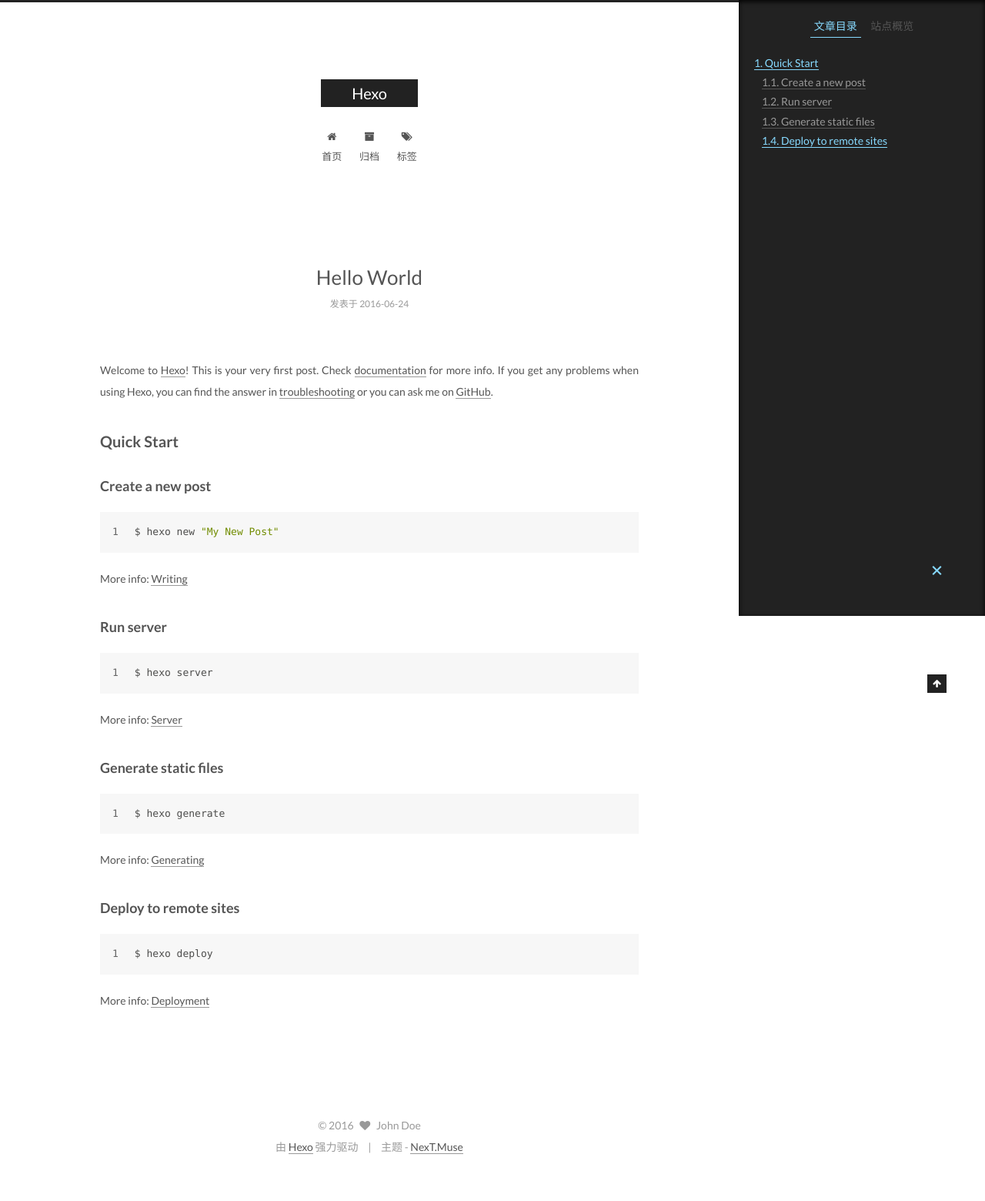
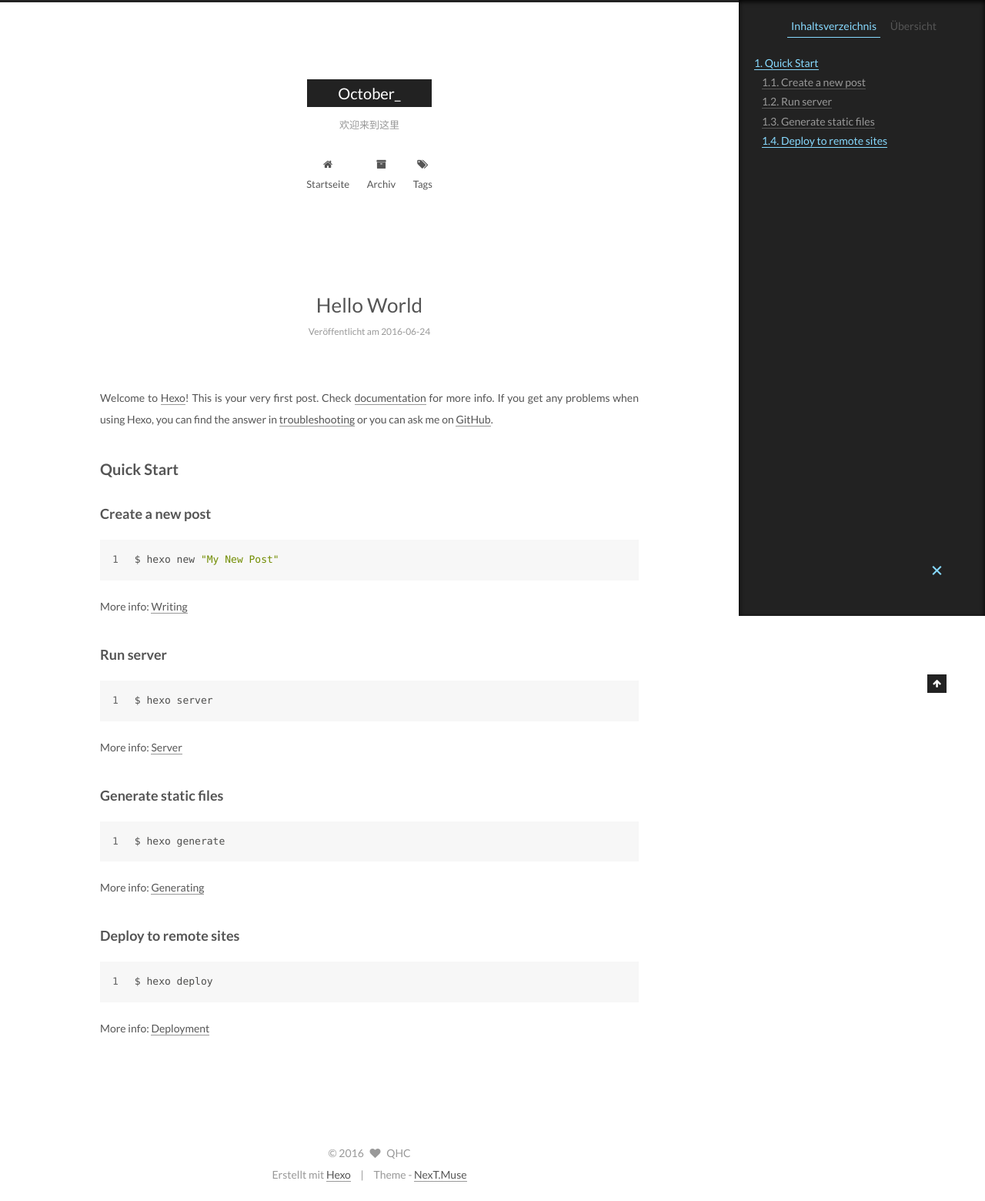
Before and after one commit to qinhaichuan/qinhaichuan.github.io, a plain HTML site: page 2016/06/24/hello-world/index.html in a window 1280 px wide. Shown: the whole page at 77% size. Before the commit the page ends 1524 px from the top, so only its background shows below. Drawn offline with Linux system fonts and the light colour scheme.

Commit message:
Site updated: 2016-06-24 12:38:39

```diff
--- a/2016/06/24/hello-world/index.html
+++ b/2016/06/24/hello-world/index.html
@@ -89,7 +89,7 @@
 <meta property="og:type" content="article">
 <meta property="og:title" content="Hello World">
 <meta property="og:url" content="http://yoursite.com/2016/06/24/hello-world/index.html">
-<meta property="og:site_name" content="Hexo">
+<meta property="og:site_name" content="October_">
 <meta property="og:description" content="Welcome to Hexo! This is your very first post. Check documentation for more info. If you get any problems when using Hexo, you can find the answer in troubleshooting or you can ask me on GitHub.
 Quick">
 <meta property="og:updated_time" content="2016-06-24T03:51:52.000Z">
@@ -109,7 +109,7 @@
     motion: true,
     duoshuo: {
       userId: 0,
-      author: '博主'
+      author: 'Author'
     }
   };
 </script>
@@ -119,10 +119,10 @@
 
   <link rel="canonical" href="http://yoursite.com/2016/06/24/hello-world/"/>
 
-  <title> Hello World | Hexo </title>
+  <title> Hello World | October_ </title>
 </head>
 
-<body itemscope itemtype="http://schema.org/WebPage" lang="zh-Hans">
+<body itemscope itemtype="http://schema.org/WebPage" lang="">
 
 
 
@@ -150,11 +150,11 @@
   <div class="custom-logo-site-title">
     <a href="/"  class="brand" rel="start">
       <span class="logo-line-before"><i></i></span>
-      <span class="site-title">Hexo</span>
+      <span class="site-title">October_</span>
       <span class="logo-line-after"><i></i></span>
     </a>
   </div>
-  <p class="site-subtitle"></p>
+  <p class="site-subtitle">欢迎来到这里</p>
 </div>
 
 <div class="site-nav-toggle">
@@ -177,7 +177,7 @@
 
               <i class="menu-item-icon fa fa-fw fa-home"></i> <br />
 
-            首页
+            Startseite
           </a>
         </li>
 
@@ -187,7 +187,7 @@
 
               <i class="menu-item-icon fa fa-fw fa-archive"></i> <br />
 
-            归档
+            Archiv
           </a>
         </li>
 
@@ -197,7 +197,7 @@
 
               <i class="menu-item-icon fa fa-fw fa-tags"></i> <br />
 
-            标签
+            Tags
           </a>
         </li>
 
@@ -250,7 +250,7 @@
             <span class="post-meta-item-icon">
               <i class="fa fa-calendar-o"></i>
             </span>
-            <span class="post-meta-item-text">发表于</span>
+            <span class="post-meta-item-text">Veröffentlicht am</span>
             <time itemprop="dateCreated" datetime="2016-06-24T11:51:52+08:00" content="2016-06-24">
               2016-06-24
             </time>
@@ -353,10 +353,10 @@
 
         <ul class="sidebar-nav motion-element">
           <li class="sidebar-nav-toc sidebar-nav-active" data-target="post-toc-wrap" >
-            文章目录
+            Inhaltsverzeichnis
           </li>
           <li class="sidebar-nav-overview" data-target="site-overview">
-            站点概览
+            Übersicht
           </li>
         </ul>
 
@@ -365,15 +365,15 @@
         <div class="site-author motion-element" itemprop="author" itemscope itemtype="http://schema.org/Person">
           <img class="site-author-image" itemprop="image"
                src="/images/avatar.gif"
-               alt="John Doe" />
-          <p class="site-author-name" itemprop="name">John Doe</p>
+               alt="QHC" />
+          <p class="site-author-name" itemprop="name">QHC</p>
           <p class="site-description motion-element" itemprop="description"></p>
         </div>
         <nav class="site-state motion-element">
           <div class="site-state-item site-state-posts">
             <a href="/archives">
               <span class="site-state-item-count">1</span>
-              <span class="site-state-item-name">日志</span>
+              <span class="site-state-item-name">Artikel</span>
             </a>
           </div>
 
@@ -427,15 +427,15 @@
   <span class="with-love">
     <i class="fa fa-heart"></i>
   </span>
-  <span class="author" itemprop="copyrightHolder">John Doe</span>
+  <span class="author" itemprop="copyrightHolder">QHC</span>
 </div>
 
 <div class="powered-by">
-  由 <a class="theme-link" href="http://hexo.io">Hexo</a> 强力驱动
+  Erstellt mit  <a class="theme-link" href="http://hexo.io">Hexo</a>
 </div>
 
 <div class="theme-info">
-  主题 -
+  Theme -
   <a class="theme-link" href="https://github.com/iissnan/hexo-theme-next">
     NexT.Muse
   </a>
--- a/css/main.css
+++ b/css/main.css
@@ -1548,7 +1548,7 @@
   width: 4px;
   height: 4px;
   border-radius: 50%;
-  background: #ffff09;
+  background: #086004;
 }
 .links-of-blogroll {
   font-size: 13px;
```
Also changed, not shown: archives/2016/06/index.html (+18 -18 lines), archives/2016/index.html (+18 -18 lines), archives/index.html (+18 -18 lines), index.html (+18 -18 lines).
